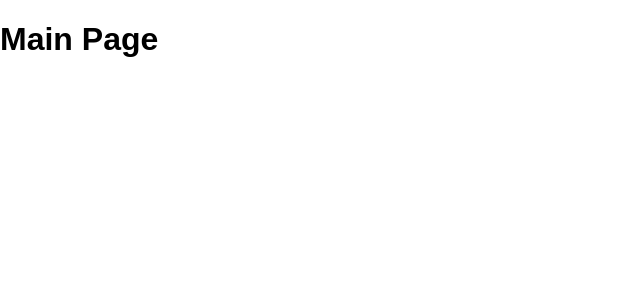
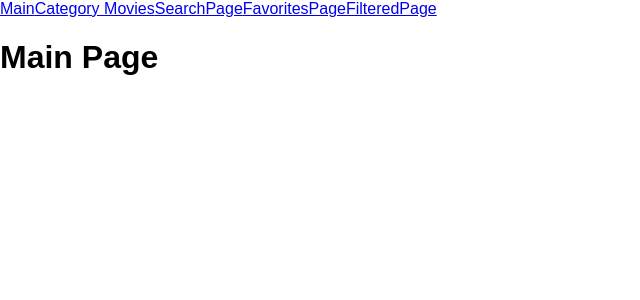
Before and after one commit to KristinaFinck/tmdb-kinopoisk, a React (Vite) app: page / in a window 1280 px wide. Shown: the top 300 px of the page, without its empty margins (0-640 px from the left). Built offline with nearby package versions, Linux system fonts and the light colour scheme.

Commit message:
feat(header): add navigation and page routes

```diff
--- a/src/App.tsx
+++ b/src/App.tsx
@@ -1,15 +1,22 @@
-import {MainPage} from "./pages/MainPage/MainPage.tsx";
+import {MainPage} from "./pages";
 import {Route, Routes} from "react-router-dom";
-import {PATH} from "./common/constants/paths.ts"
-import {CategoryMoviesPage} from "./pages/CategoryMoviesPage/CategoryMoviesPage.tsx";
+import {PATH} from "./common"
+import {Header} from "./components/Header.tsx";
+import {FilteredMoviesPage, CategoryMoviesPage, SearchPage, FavoritesPage} from "./pages";
 
 
 function App() {
   return (
+      <>
+      <Header/>
       <Routes>
-          <Route path="/" element={<MainPage />} />
+          <Route path="/" element={<MainPage/>} />
           <Route path={PATH.CATEGORY_MOVIES} element={<CategoryMoviesPage/>} />
+          <Route path={PATH.SEARCH} element={<SearchPage/>} />
+          <Route path={PATH.FILTERED_MOVIES} element={<FilteredMoviesPage/>} />
+          <Route path={PATH.FAVORITES} element={<FavoritesPage/>} />
       </Routes>
+      </>
   )
 }
 
--- /dev/null
+++ b/src/common/index.ts
@@ -0,0 +1 @@
+export * from "./constants/paths.ts"
--- /dev/null
+++ b/src/components/Header.tsx
@@ -0,0 +1,33 @@
+import {PATH} from "../common"
+import {NavLink} from "react-router-dom";
+
+export const Header = () => {
+    return(
+        <header>
+            <nav>
+                <NavLink to={PATH.MAIN}
+                         className={({ isActive }) => isActive ? "active" : ""}
+                end>
+                    Main
+                </NavLink>
+
+                <NavLink to={PATH.CATEGORY_MOVIES}
+                         className={({ isActive }) => isActive ? "active" : ""}>
+                    Category Movies
+                </NavLink>
+                <NavLink to={PATH.SEARCH}
+                         className={({ isActive }) => isActive ? "active" : ""}>
+                    SearchPage
+                </NavLink>
+                <NavLink to={PATH.FAVORITES}
+                         className={({ isActive }) => isActive ? "active" : ""}>
+                    FavoritesPage
+                </NavLink>
+                <NavLink to={PATH.FILTERED_MOVIES}
+                         className={({ isActive }) => isActive ? "active" : ""}>
+                    FilteredPage
+                </NavLink>
+            </nav>
+        </header>
+    )
+}
--- a/src/pages/FavoritesPage/FavoritesPage.tsx
+++ b/src/pages/FavoritesPage/FavoritesPage.tsx
@@ -1,3 +1,3 @@
 export const FavoritesPage = () => {
-    return <h1>FavoritesPage</h1>
+    return <h1>Favorites Page</h1>
 }
--- a/src/pages/FilteredMoviesPage/FilteredMoviesPage.tsx
+++ b/src/pages/FilteredMoviesPage/FilteredMoviesPage.tsx
@@ -0,0 +1,3 @@
+export const FilteredMoviesPage = () => {
+    return <h1>Filtered Page</h1>
+}
--- /dev/null
+++ b/src/pages/index.ts
@@ -0,0 +1,5 @@
+export * from "./MainPage/MainPage.tsx"
+export * from "./CategoryMoviesPage/CategoryMoviesPage.tsx"
+export * from "./SearchPage/SearchPage.tsx"
+export * from "./FilteredMoviesPage/FilteredMoviesPage.tsx"
+export * from "./FavoritesPage/FavoritesPage.tsx"
```
